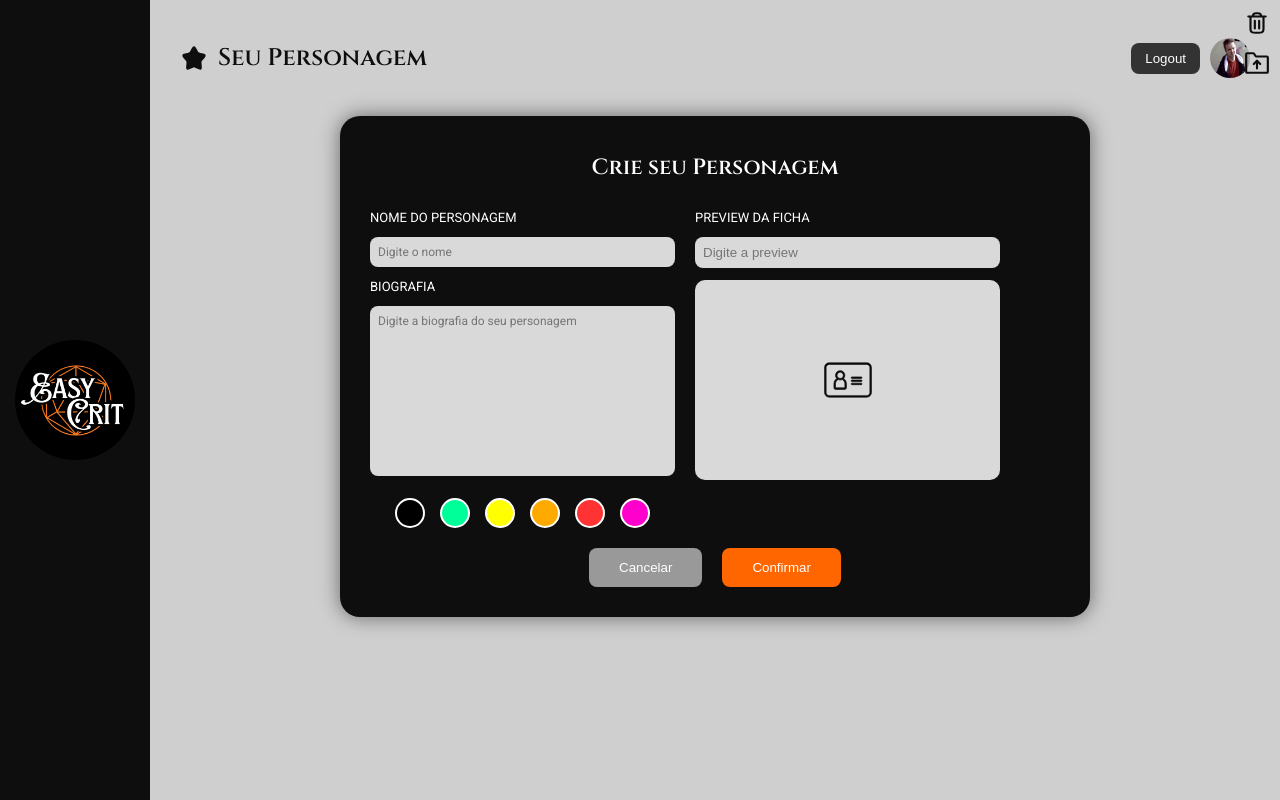
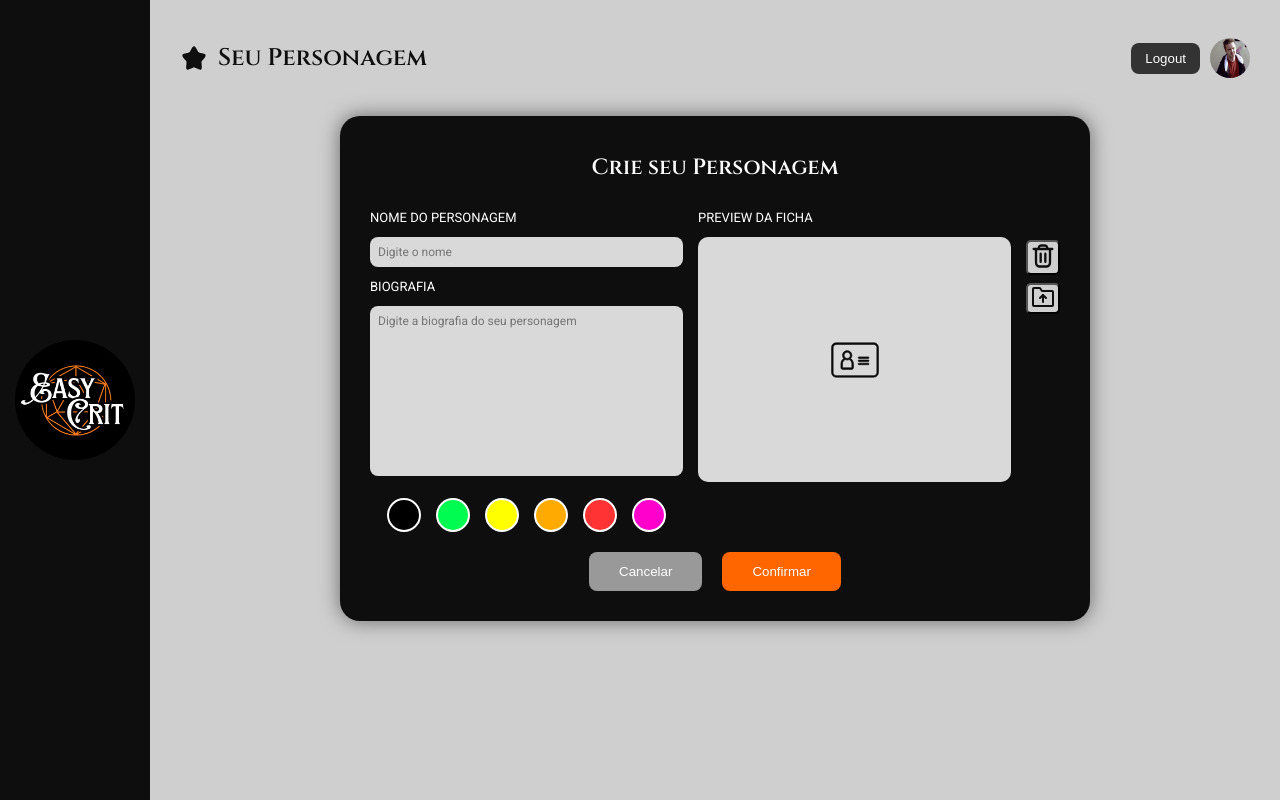
Before and after one commit to PhilipeSousa/2025.1-EasyCrit-frontend, a Next.js app: page /create-character in a window 1280 px wide. Built offline with nearby package versions, Linux system fonts and the light colour scheme.

Commit message:
fix: botões de lixeira e upload no lugar correto; fix: seleção de cor do personagem agora é input radio

```diff
--- a/src/app/create-character/create-character.module.css
+++ b/src/app/create-character/create-character.module.css
@@ -76,7 +76,7 @@
   display: flex;
   justify-content: center;
   align-items: flex-start;
-  gap: 20px;
+  gap: 15px;
 }
 
 .inputArea {
@@ -117,9 +117,12 @@
 	justify-content: center;
 	gap: 15px;
 	margin-top: 10px;
+	color: white;
+
 }
 
 .color {
+	/* O input está escondido e o label é estilizado*/
 	width: 30px;
 	height: 30px;
 	border-radius: 50%;
@@ -135,12 +138,34 @@
   transform: scale(0.95);
 }
 
-.black { background: #000; }
-.green { background: #00ff99; }
-.yellow { background: #ffff00; }
-.orange { background: #ffaa00; }
-.red { background: #ff3333; }
-.pink { background: #ff00cc; }
+.black 	{ background-color: #000000; } /* Muda a cor do botão no Chrome e Firefox */
+.green 	{ background-color: #00fc50; }
+.yellow { background-color: #ffff00; }
+.orange { background-color: #ffaa00; }
+.red 	{ background-color: #ff3333; }
+.pink 	{ background-color: #ff00cc; }
+
+.buttonColors {
+	/* label dos input radios das cores*/
+	padding: 15px;
+	border-radius: 100%;
+	cursor: pointer;
+	border: 2px solid;
+}
+
+.buttonColors:hover {
+	transform: scale(1.1);
+}
+
+.buttonColors:active {
+	transform: scale(0.98);
+}
+
+.color:checked + .buttonColors {
+	/* Estilo para visualizar cor selecionada*/
+	transform: scale(1.2);
+}
+
 
 .previewArea {
   flex: 1;
@@ -170,7 +195,7 @@
 
 .imagePlaceholder {
   background-color: #d9d9d9;
-  height: 200px;
+  height: 245px;
   border-radius: 10px;
   display: flex;
   align-items: center;
@@ -182,20 +207,7 @@
   max-width: 60px;
 }
 
-.iconClickable {
-  position: absolute;
-  top: 10px;
-  right: 10px;
-  cursor: pointer;
-  background-color: #cfcfcf;
-}
 
-.uploadIcon {
-  position: absolute;
-  top: 50px;
-  right: 10px;
-  cursor: pointer;
-}
 
 .buttons {
   display: flex;
@@ -251,15 +263,25 @@
   flex: 1;
   display: flex;
   flex-direction: column;
-  gap: 12px;
-  max-width: 40px;
+  gap: 8px;
+  max-width: 34px;
 
 }
 
-.deleteUploadButtons {
+
+.iconClickable {
+	position: relative;
+	top: 30px;
+	cursor: pointer;
 	background-color: #cfcfcf;
+	border-radius: 5px;
 }
 
-.deleteUploadButtons:hover {
-  background-color: #ff6600;
+
+.iconClickable:hover {
+	background-color: #b1b1b1;
 }
+
+.iconClickable:active {
+	background-color: #8a8888;
+}
--- a/src/app/create-character/page.tsx
+++ b/src/app/create-character/page.tsx
@@ -56,17 +56,41 @@ export default function CreateCharacter() {
 								className={styles.textAreaBibliografia}></textarea>
 
 							<div className={styles.colors}>
+
+								<input type="radio" name="color" id ="black" value="black" className={styles.color} hidden />
+								<label htmlFor="black" className={`${styles.buttonColors} ${styles.black} `}></label>
+
+								<input type="radio" name="color" id ="green" value="green" className={styles.color} hidden />
+								<label htmlFor="green" className={`${styles.buttonColors} ${styles.green} `}></label>
+
+								<input type="radio" name="color" id ="yellow" value="yellow" className={styles.color} hidden />
+								<label htmlFor="yellow" className={`${styles.buttonColors} ${styles.yellow} `}></label>
+
+								<input type="radio" name="color" id ="orange" value="orange" className={styles.color} hidden />
+								<label htmlFor="orange" className={`${styles.buttonColors} ${styles.orange} `}></label>
+
+								<input type="radio" name="color" id ="red" value="red" className={styles.color} hidden />
+								<label htmlFor="red" className={`${styles.buttonColors} ${styles.red} `}></label>
+
+								<input type="radio" name="color" id ="pink" value="pink" className={styles.color} hidden/>
+								<label htmlFor="pink" className={`${styles.buttonColors} ${styles.pink} `}></label>
+
+
+								{/*
+								Mudei para inputs a seleção de cor do personagem com inputs
 								<div className={`${styles.color} ${styles.black}`}></div>
 								<div className={`${styles.color} ${styles.green}`}></div>
 								<div className={`${styles.color} ${styles.yellow}`}></div>
 								<div className={`${styles.color} ${styles.orange}`}></div>
 								<div className={`${styles.color} ${styles.red}`}></div>
 								<div className={`${styles.color} ${styles.pink}`}></div>
+								*/}
 							</div>
 						</div>
 
 						<div className={styles.previewArea}>
 							<label>PREVIEW DA FICHA</label>
+							{/*
 							<div className={styles.previewInput}>
 								<input
 									type='text'
@@ -75,6 +99,7 @@ export default function CreateCharacter() {
 									placeholder='Digite a preview'
 								/>
 							</div>
+							*/}
 
 							<div className={styles.imagePlaceholder}>
 								<Image src='/character-sheet.svg' alt='Preview' width={50} height={50} />
@@ -82,18 +107,28 @@ export default function CreateCharacter() {
 						</div>
 
 						<div className={styles.buttonArea}>
-							<div className={styles.deleteUploadButton}>
+							<button type='button' className={styles.iconClickable}>
 								<Image
 									src='/trash.svg'
 									alt='Excluir'
-									width={26}
-									height={26}
+									width={28}
+									height={28}
 									onClick={handleReset}
-									className={styles.iconClickable}
+
 								/>
+							</button>
 
-								<Image src='/upload.svg' alt='Upload' width={26} height={26} className={styles.uploadIcon} />
-							</div>
+							<button type='button' className={styles.iconClickable}>
+								<Image
+									src='/upload.svg'
+									alt='Upload'
+									width={24}
+									height={24}
+
+								/>
+							</button>
+
+
 						</div>
 					</div>
 
```
Lines whose indentation alone changed are shown as unchanged.
